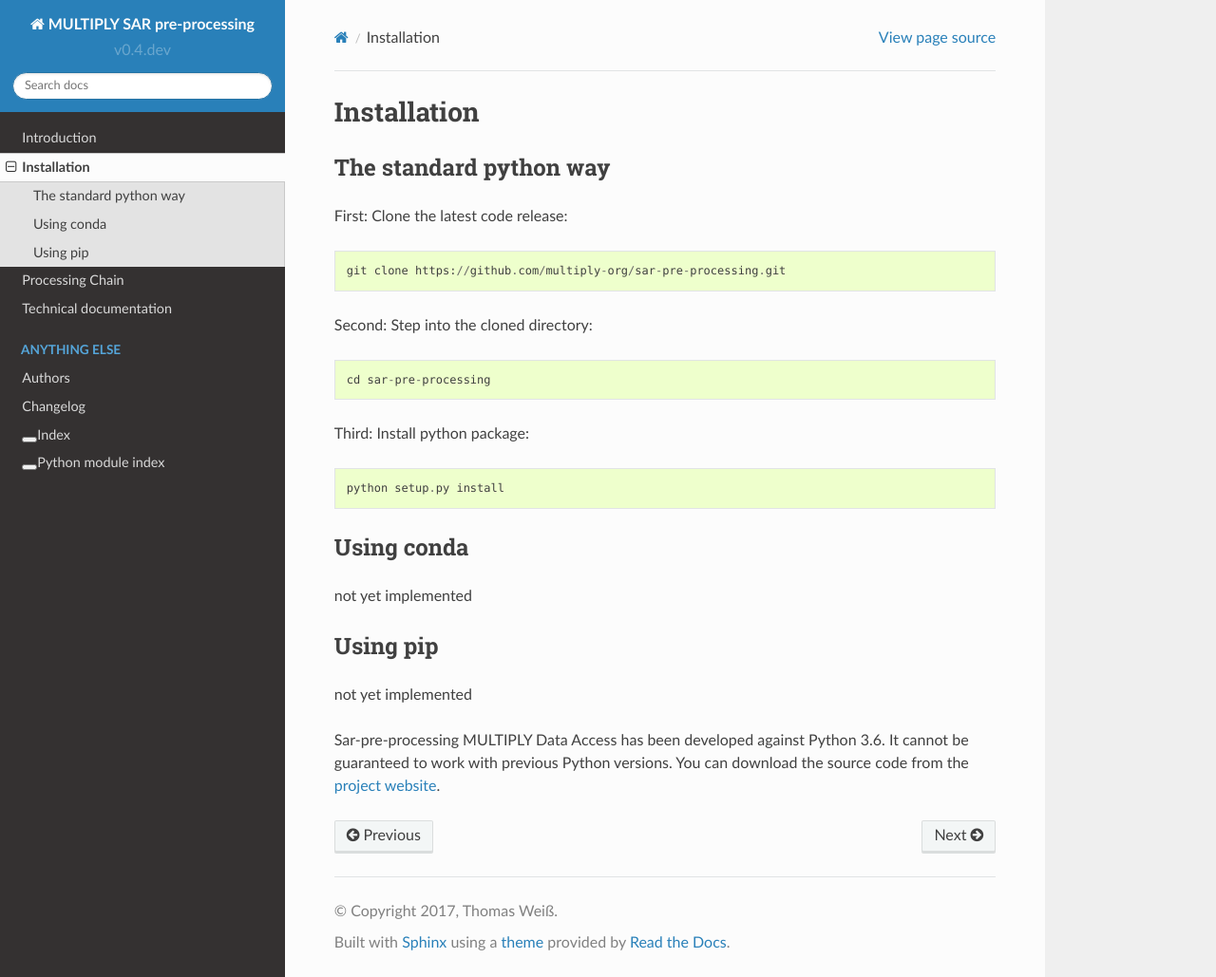
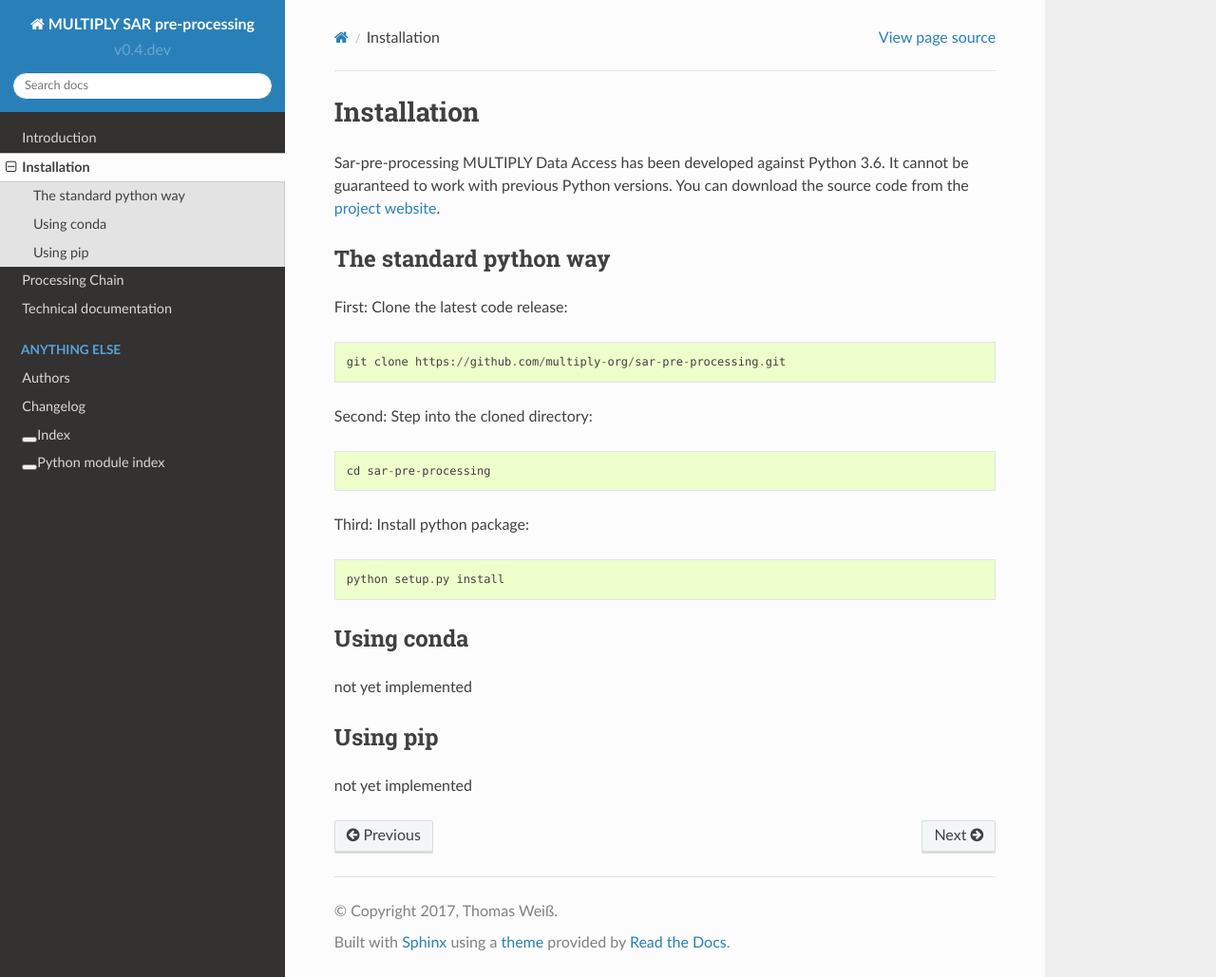
Before and after one commit to multiply-org/sar-pre-processing, a Sphinx documentation site: the page built from docs/02_Installation.rst, in a window 1280 px wide and 1029 px high. Shown: the whole window at 95% size. Built offline with Sphinx 7.4.7 and the Read the Docs theme 2.0.0, drawn with Linux system fonts in a browser that asks for light colours; the version number could not be read and is left out; part of the change alters nothing that is shown.

```diff
--- a/docs/02_Installation.rst
+++ b/docs/02_Installation.rst
@@ -2,6 +2,7 @@
 
 Installation
 =============
+Sar-pre-processing MULTIPLY Data Access has been developed against Python 3.6. It cannot be guaranteed to work with previous Python versions. You can download the source code from the `project website <https://github.com/multiply-org/sar-pre-processing>`_.
 
 The standard python way
 ------------------------
@@ -24,5 +25,3 @@ not yet implemented
 Using pip
 -------------
 not yet implemented
-
-Sar-pre-processing MULTIPLY Data Access has been developed against Python 3.6. It cannot be guaranteed to work with previous Python versions. You can download the source code from the `project website <https://github.com/multiply-org/sar-pre-processing>`_.
```
